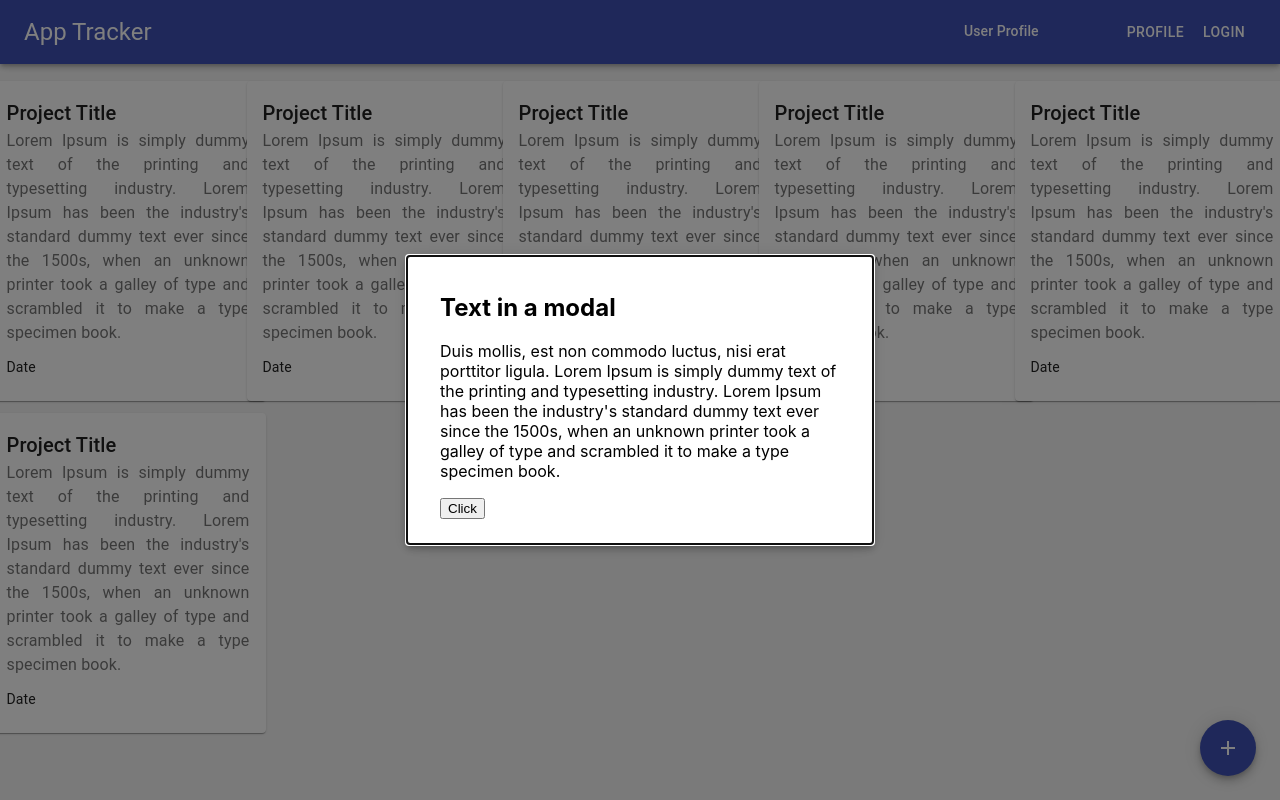
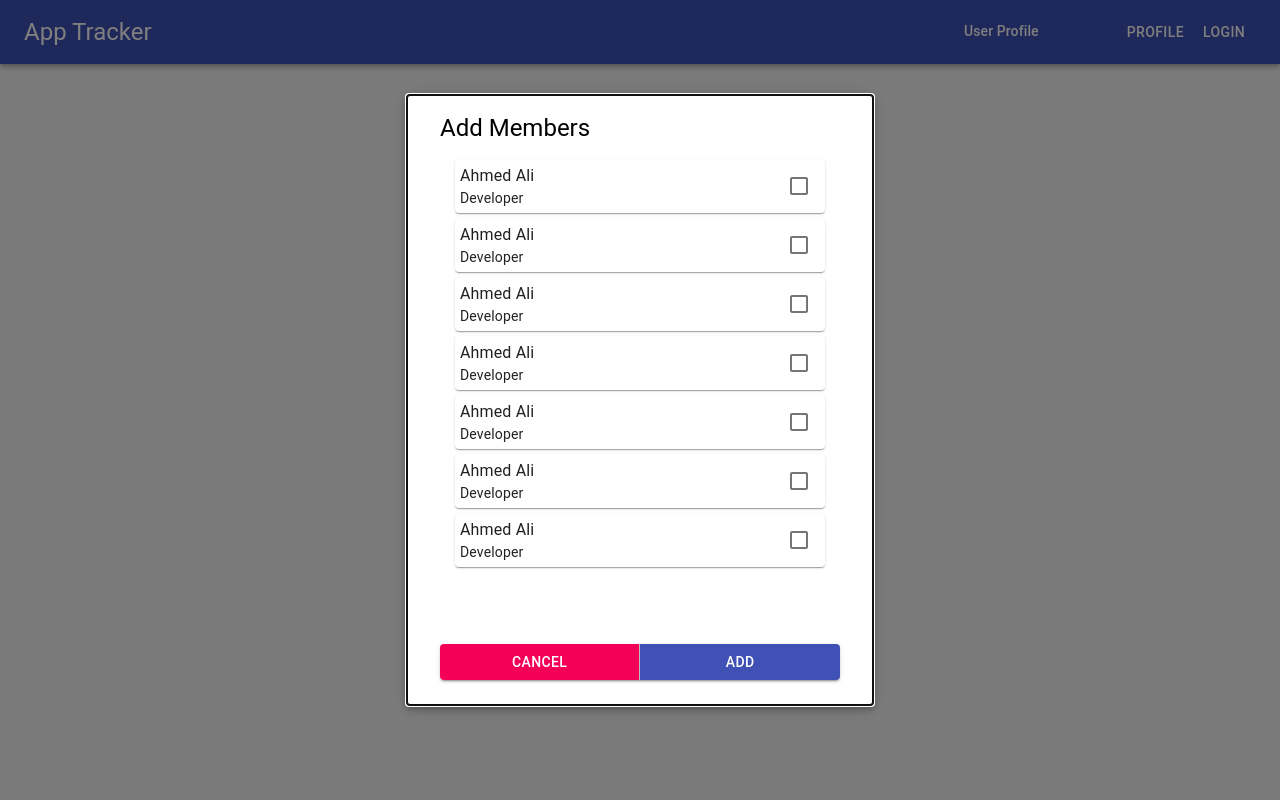
Before and after one commit to AhmedAli125/app-tracker, a React (Create React App) app: page / in a window 1280 px wide. Built offline with nearby package versions, Linux system fonts and the light colour scheme.

Commit message:
Add Project > Add Members UI completed

```diff
--- /dev/null
+++ b/src/components/manager/addProject/AddMembers.js
@@ -0,0 +1,34 @@
+import React from 'react'
+import Modal from '../../ui/modal/ModalWindow'
+import Typography from '@material-ui/core/Typography'
+import Member from './Member'
+import ButtonGroup from '@material-ui/core/ButtonGroup'
+import Button from '@material-ui/core/Button'
+// import Container from '@material-ui/core/Container'
+
+function AddMembers() {
+    return (
+        <Modal show='true'>
+            <div>
+                <Typography variant='h5' align='left' display='block' >
+                    Add Members
+                </Typography>
+                <div className='member-container'>
+                   <Member member='Ahmed Ali' designation='Developer'/>
+                    <Member member='Ahmed Ali' designation='Developer'/>
+                    <Member member='Ahmed Ali' designation='Developer'/>
+                    <Member member='Ahmed Ali' designation='Developer'/>
+                    <Member member='Ahmed Ali' designation='Developer'/>
+                    <Member member='Ahmed Ali' designation='Developer'/>
+                    <Member member='Ahmed Ali' designation='Developer'/>
+                </div>
+                <ButtonGroup variant='contained' fullWidth={true}  align='right'>
+                    <Button color='secondary'>Cancel</Button>
+                    <Button color='primary'>Add</Button>
+                </ButtonGroup>
+            </div>
+        </Modal>
+    )
+}
+
+export default AddMembers
--- /dev/null
+++ b/src/components/manager/addProject/Member.js
@@ -0,0 +1,36 @@
+import React, {useState} from 'react'
+import Paper from '@material-ui/core/Paper'
+import Typography from '@material-ui/core/Typography'
+import {makeStyles} from '@material-ui/core/styles'
+import Checkbox from '@material-ui/core/Checkbox'
+import './addProject.css'
+
+function Member({member, designation}) {
+
+    const [checked, setChecked] = useState(false);
+    const handleChange = e => setChecked(e.target.checked);
+
+    console.log(checked);
+    return (
+        <Paper variant='contained' elevation='1' className='member-paper'>
+            <div className='flex'>
+                <div className='flex-grow1'>
+                    <Typography variant='body1'>
+                        {member}
+                    </Typography>
+                    <Typography variant='body2'>
+                        {designation}
+                    </Typography>
+                </div>
+                <Checkbox
+                    checked={checked}
+                    onChange={handleChange}
+                    inputProps={{'aria-label' : 'primary-checkbox'}}
+                />
+            </div>
+
+        </Paper>
+    )
+}
+
+export default Member
--- a/src/components/manager/addProject/addProject.css
+++ b/src/components/manager/addProject/addProject.css
@@ -2,3 +2,22 @@
     margin: 0 !important;
     padding: 0 !important;
 } */
+
+.member-paper{
+    padding:5px;
+    margin: 5px;
+}
+
+.member-container{
+    height: 60vh;
+    overflow: auto;
+    margin: 10px;
+}
+
+.flex{
+    display: flex;
+}
+
+.flex-grow1{
+    flex: 1;
+}
--- a/src/components/ui/dashboard/Dashboard.js
+++ b/src/components/ui/dashboard/Dashboard.js
@@ -1,23 +1,17 @@
 import React from 'react';
+import AddMembers from '../../manager/addProject/AddMembers';
 import AddProject from '../../manager/addProject/AddProject';
-import Modal from '../modal/ModalWindow';
+// import Modal from '../modal/ModalWindow';
 import ProjectList from '../projects/ProjectList';
+
 import './dashboard.css';
 
 function Dashboard() {
     return (
         <div className='dashboard-container'>
-            <AddProject />
-            <ProjectList />
-            <Modal show='true'>
-                <>
-                    <h2 id="simple-modal-title">Text in a modal</h2>
-                    <p id="simple-modal-description">
-                        Duis mollis, est non commodo luctus, nisi erat porttitor ligula. Lorem Ipsum is simply dummy text of the printing and typesetting industry. Lorem Ipsum has been the industry's standard dummy text ever since the 1500s, when an unknown printer took a galley of type and scrambled it to make a type specimen book.
-                    </p>
-                    <button onClick={()=>(alert('modal content button clicked'))}>Click</button>
-                </>
-            </Modal>
+            {/* <AddProject />
+            <ProjectList /> */}
+        <AddMembers />
         </div>
     );
 }
```
